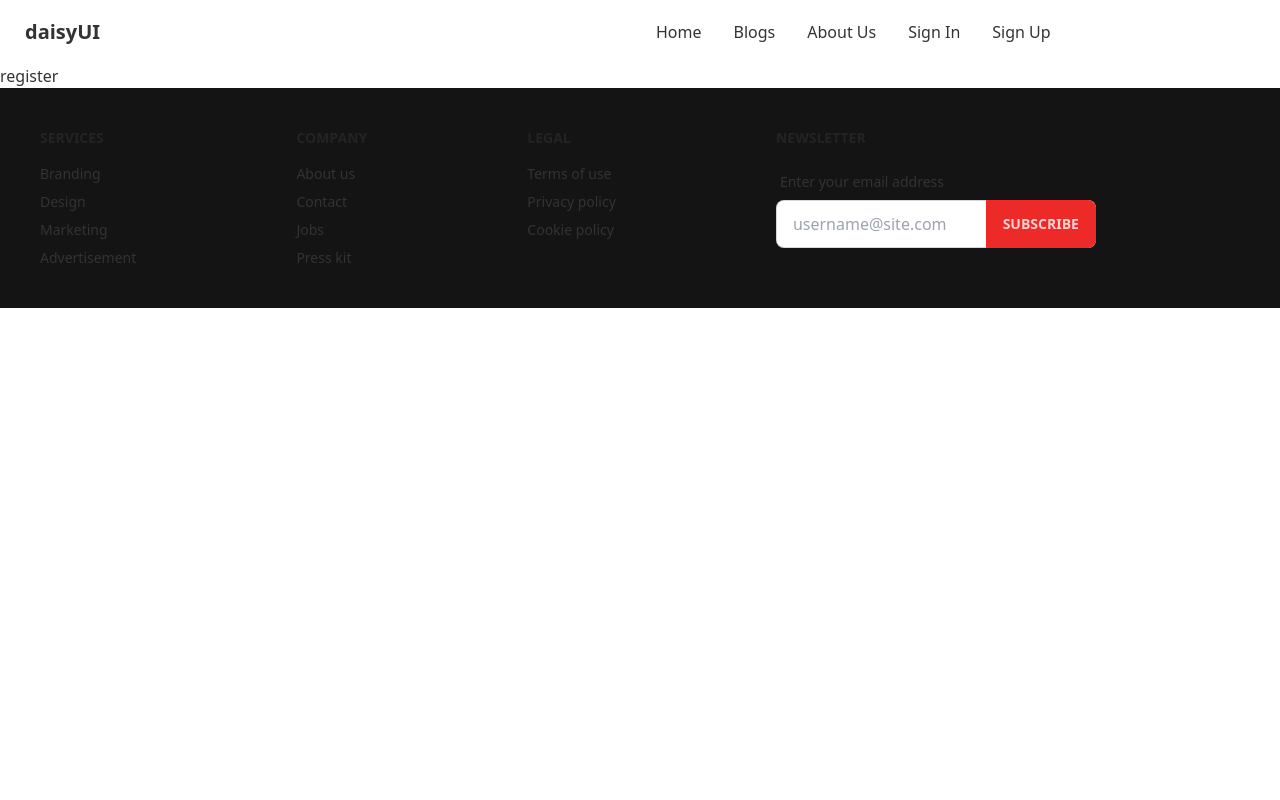
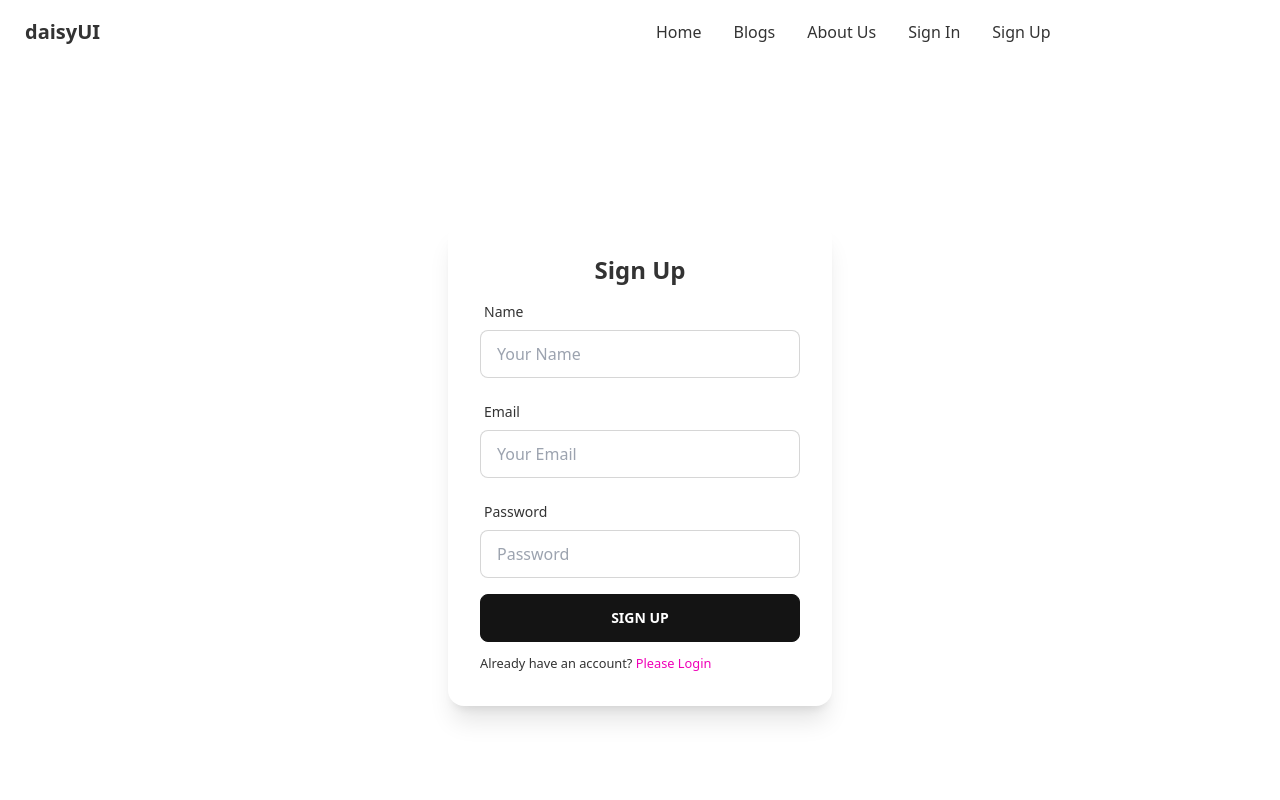
Before and after one commit to hridoy002/Silver_Spoke_client, a React (Create React App) app: page /register in a window 1280 px wide. Shown: the top 800 px of the page. Built offline with nearby package versions, Linux system fonts and the light colour scheme; no server answers.

Commit message:
register

```diff
--- a/src/Pages/Login/Register/Register.js
+++ b/src/Pages/Login/Register/Register.js
@@ -1,10 +1,132 @@
 import React from 'react';
+import { Link,useNavigate } from 'react-router-dom';
+import { useForm } from "react-hook-form";
+import { useCreateUserWithEmailAndPassword, useSignInWithGoogle } from 'react-firebase-hooks/auth'
+import auth from '../../../firebase.init';
+import Loading from '../../shared/Loading';
+const Register = () => {
+    const navigate = useNavigate()
+    const { register, formState: { errors }, handleSubmit } = useForm();
+    const [
+        createUserWithEmailAndPassword,
+        user,
+        loading,
+        error,
+    ] = useCreateUserWithEmailAndPassword(auth);
 
-const Register = () => {
+    if(user){
+        navigate('/');
+    }
+    if(loading){
+        return <Loading />
+    }
+
+    // error
+    let errorMessage;
+    if (error ) {
+        errorMessage = <p>{error?.message }</p>
+    }
+    // handle form submit
+    const onSubmit = async data => {
+
+        await createUserWithEmailAndPassword(data.email, data.password);
+        // await updateProfile({ displayName: data.name });
+        console.log()
+
+    };
     return (
-        <div>
-            register
-        </div>
+        <div className='h-screen flex justify-center items-center'>
+            <div className="card w-96 bg-base-100 shadow-xl flex">
+                <div className="card-body">
+                    <h2 className="text-center text-2xl font-bold">Sign Up</h2>
+
+
+                    {/********** log in form  ***************/}
+                    <form onSubmit={handleSubmit(onSubmit)}>
+
+
+                        {/****************** input user name  ******************/}
+                        <div className="form-control w-full max-w-xs">
+                            <label className="label">
+                                <span className="label-text">Name</span>
+                            </label>
+                            <input
+                                type="text"
+                                placeholder="Your Name"
+                                className="input input-bordered w-full max-w-xs"
+                                {...register("name", {
+                                    required: {
+                                        value: true,
+                                        message: 'Name is Required'
+                                    }
+                                })}
+                            />
+                            <label className="label">
+                                {errors.name?.type === 'required' && <span className="label-text-alt text-red-500">{errors.name.message}</span>}
+                            </label>
+                        </div>
+
+                        {/*********************** email field ********************* */}
+                        <label className="label">
+                            <span className="label-text">Email</span>
+                        </label>
+                        <input
+                            type="email"
+                            placeholder="Your Email"
+                            className="input input-bordered w-full max-w-xs"
+                            {...register("email", {
+                                required: {
+                                    value: true,
+                                    message: 'Email is Required'
+                                },
+                                pattern: {
+                                    value: /[a-z0-9]+@[a-z]+\.[a-z]{2,3}/,
+                                    message: 'Provide a valid Email'
+                                }
+                            })}
+                        />
+                        <label className="label">
+                            {errors.email?.type === 'required' && <span className="label-text-alt text-red-500">{errors.email.message}</span>}
+                            {errors.email?.type === 'pattern' && <span className="label-text-alt text-red-500">{errors.email.message}</span>}
+                        </label>
+
+                        {/*********************** Password field ********************* */}
+                        <div className="form-control w-full max-w-xs">
+                            <label className="label">
+                                <span className="label-text">Password</span>
+                            </label>
+                            <input
+                                type="password"
+                                placeholder="Password"
+                                className="input input-bordered w-full max-w-xs"
+                                {...register("password", {
+                                    required: {
+                                        value: true,
+                                        message: 'Password is Required'
+                                    },
+                                    minLength: {
+                                        value: 6,
+                                        message: 'Must be 6 characters or longer'
+                                    }
+                                })}
+                            />
+                            <label className="label">
+                                {errors.password?.type === 'required' && <span className="label-text-alt text-red-500">{errors.password.message}</span>}
+                                {errors.password?.type === 'minLength' && <span className="label-text-alt text-red-500">{errors.password.message}</span>}
+                            </label>
+                        </div>
+
+                        {errorMessage}
+                        <input className='btn w-full max-w-xs text-white' type="submit" value="Sign Up" />
+                    </form>
+
+
+                    <p><small> Already have an account? <Link to="/login" className='text-secondary'> Please Login</Link></small></p>
+
+
+                </div>
+            </div >
+        </div >
     );
 };
 
```
